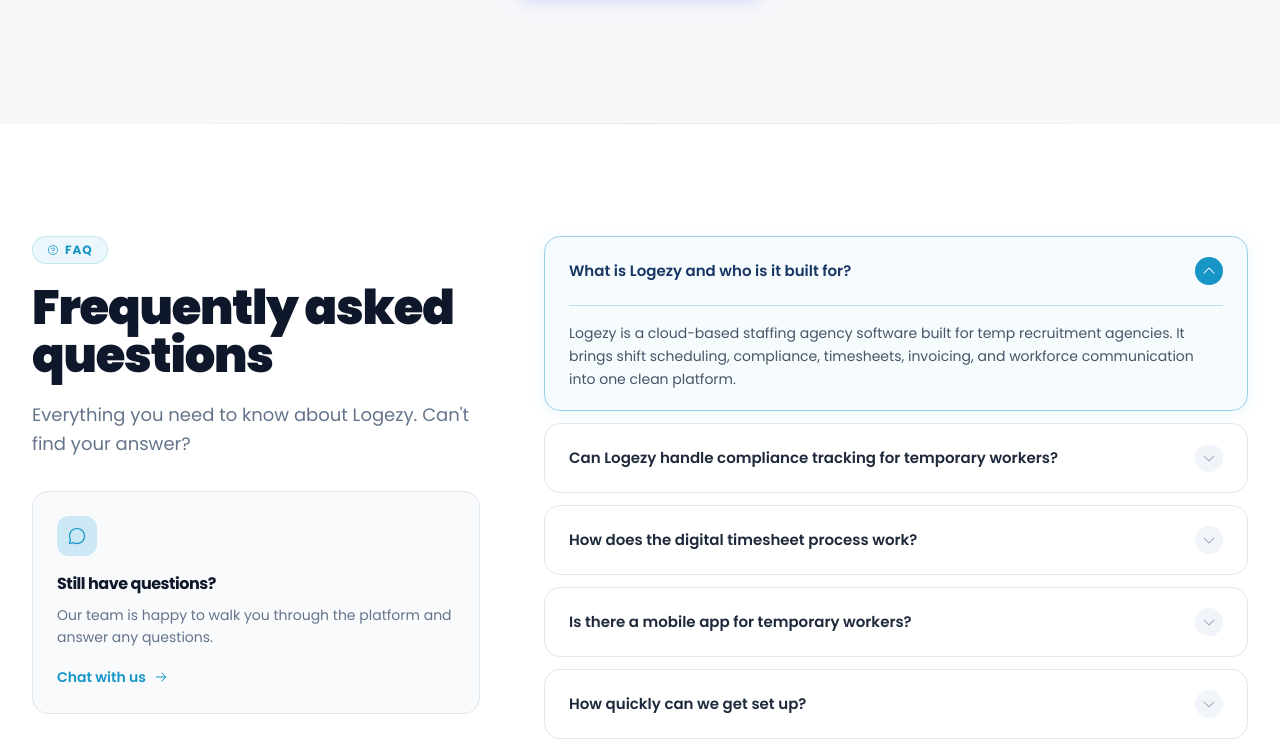
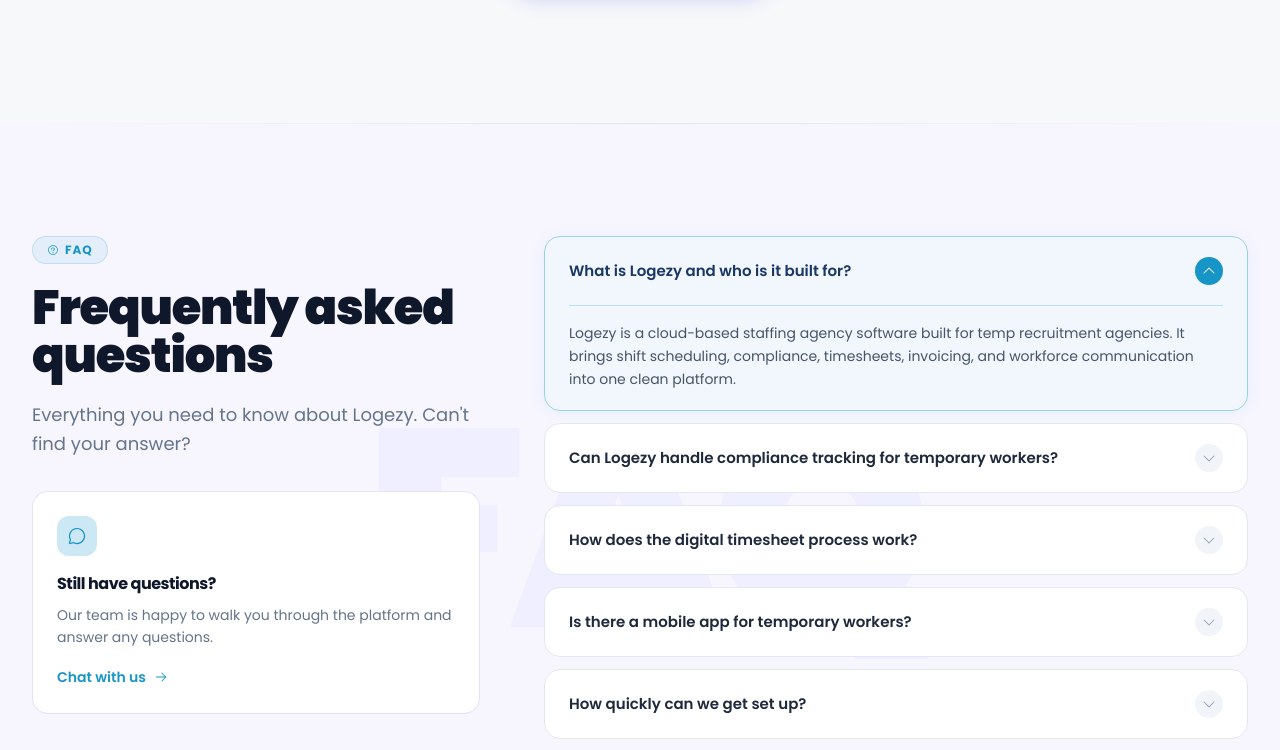
Before and after one commit to Athira95Logezy/logezy-website, a React (Vite) app: page / in a window 1280 px wide. Shown: the part 9715-10465 px from the top of the page. Built offline with nearby package versions, Linux system fonts and the light colour scheme.

Commit message:
FAQ section: light lavender bg + large FAQ watermark text
Change section bg from white to #F7F6FF, add oversized semi-transparent
'FAQ' watermark centred behind content, update CTA card border to indigo tint.

Co-Authored-By: Claude Sonnet 4.6 <noreply@anthropic.com>

```diff
--- a/src/components/FAQ.tsx
+++ b/src/components/FAQ.tsx
@@ -49,8 +49,27 @@ export default function FAQ() {
   const [open, setOpen] = useState<number | null>(0);
 
   return (
-    <section className="py-28 bg-white">
-      <div className="max-w-7xl mx-auto px-4 sm:px-6 lg:px-8">
+    <section className="py-28" style={{ background: '#F7F6FF', position: 'relative', overflow: 'hidden' }}>
+
+      {/* large "FAQ" watermark */}
+      <div style={{
+        position: 'absolute',
+        top: '50%', left: '50%',
+        transform: 'translate(-50%, -50%)',
+        fontSize: 'clamp(160px, 22vw, 320px)',
+        fontWeight: 900,
+        color: 'rgba(99,102,241,0.045)',
+        letterSpacing: '-0.06em',
+        lineHeight: 1,
+        userSelect: 'none',
+        pointerEvents: 'none',
+        whiteSpace: 'nowrap',
+        zIndex: 0,
+      }}>
+        FAQ
+      </div>
+
+      <div className="max-w-7xl mx-auto px-4 sm:px-6 lg:px-8" style={{ position: 'relative', zIndex: 1 }}>
 
         <div className="grid lg:grid-cols-5 gap-16 items-start">
 
@@ -75,7 +94,7 @@ export default function FAQ() {
             </p>
 
             {/* CTA card */}
-            <div className="rounded-2xl border border-slate-200 p-6 bg-slate-50">
+            <div className="rounded-2xl border p-6" style={{ background: '#fff', borderColor: 'rgba(99,102,241,0.18)' }}>
               <div className="w-10 h-10 rounded-xl bg-blue-100 flex items-center justify-center mb-4">
                 <ChatCircle weight="regular" className="h-5 w-5 text-blue-600" />
               </div>
```
